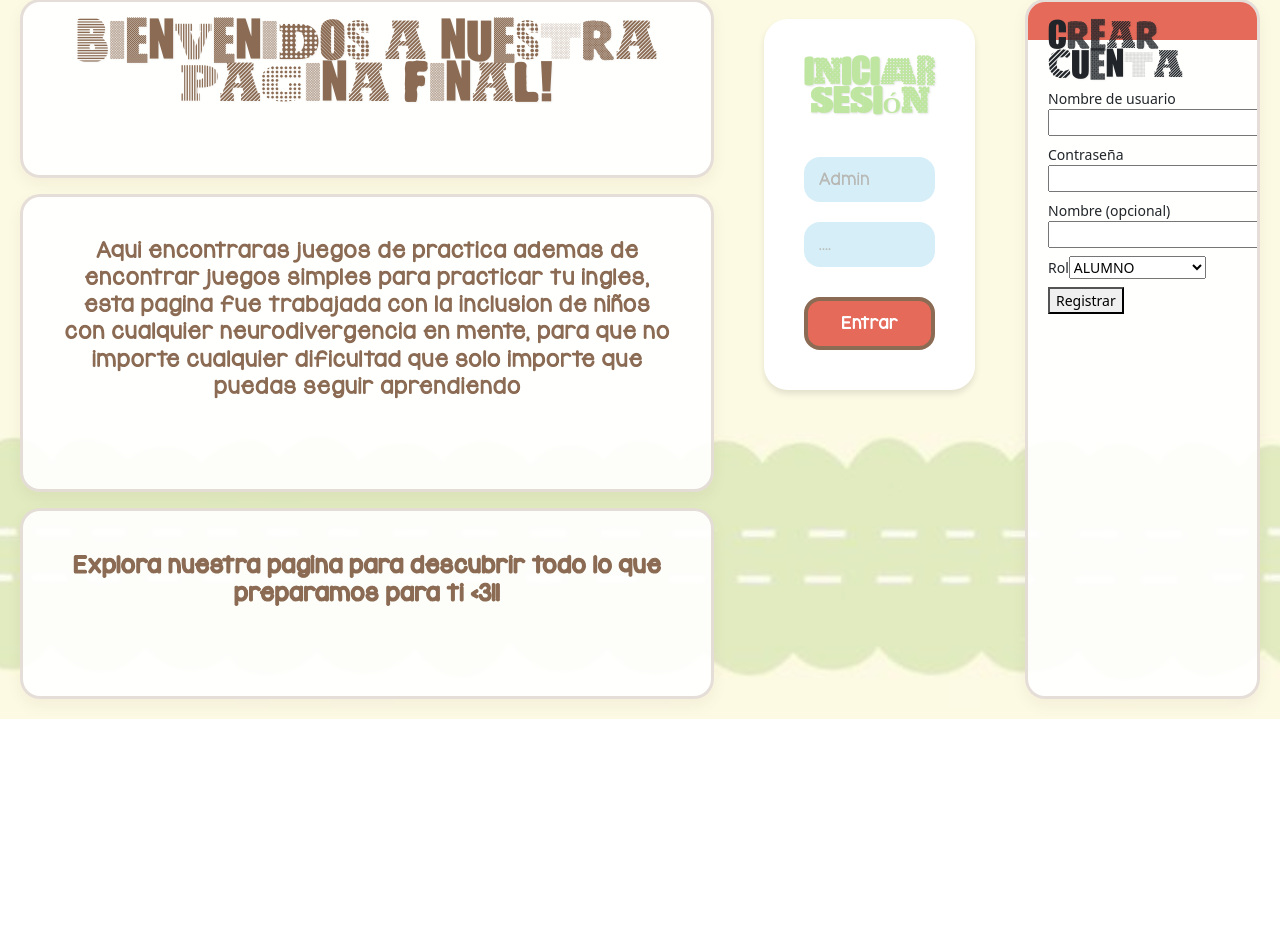
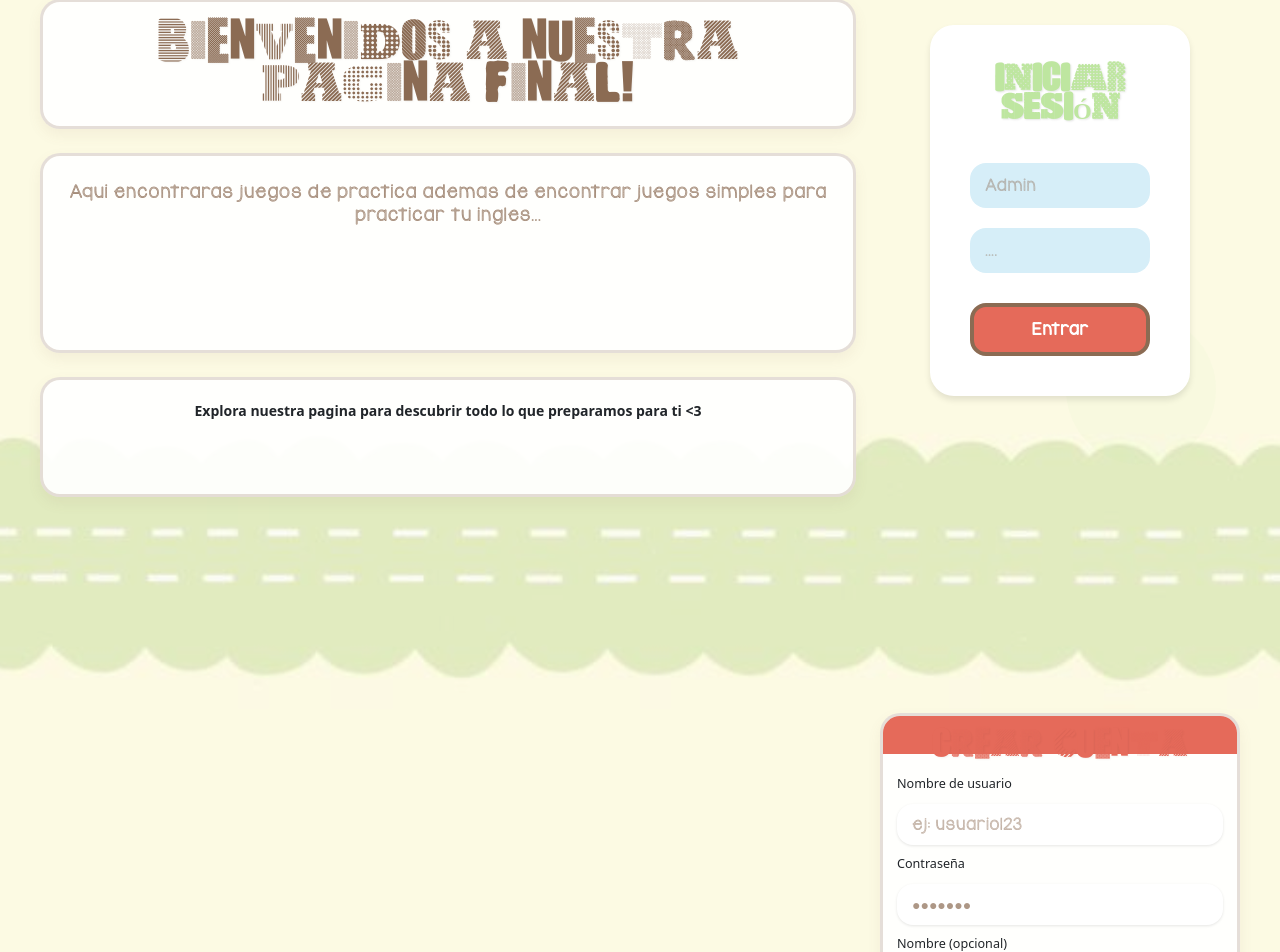
Before and after one commit to lucianochimale8/proyecto06_trabajointegrador_grupo5, a React (Vite) app in the folder client/: page /Home in a window 1280 px wide. Shown: the part 246-1198 px from the top of the page. Before the commit the page ends 965 px from the top, so only its background shows below. Built offline with nearby package versions, Linux system fonts and the light colour scheme.

Commit message:
ajuste visual y en la estructura de los codigos para que crear usuario salga abajo de iniciar sesion requiere ajustar distancia

```diff
--- a/client/src/common/Register.jsx
+++ b/client/src/common/Register.jsx
@@ -9,7 +9,7 @@ export default function Register() {
   const [rol, setRol] = useState("ALUMNO");
   const [message, setMessage] = useState(null);
 
-  const handleSubmit = async (e) => {
+  const handleSubmit = (e) => {
     e.preventDefault();
     setMessage(null);
 
@@ -19,49 +19,61 @@ export default function Register() {
       return;
     }
 
-    // loguea automáticamente después de registrar
     const loginResult = login({ username, password });
     if (loginResult.success) {
-      setMessage({ type: "success", text: "Registro exitoso." });
-      // limpiar campos
+      setMessage({ type: "success", text: "Registro exitoso. Has ingresado automáticamente." });
       setUsername("");
       setPassword("");
       setName("");
+    } else {
+      setMessage({ type: "warning", text: "Registro realizado, pero no se pudo iniciar sesión automáticamente." });
     }
   };
 
   return (
-    <div className="register-card modern-card" style={{ padding: "20px" }}>
-      <h3 style={{ marginTop: 0 }}>Crear cuenta</h3>
-      <form onSubmit={handleSubmit}>
-        <div className="form-group" style={{ marginBottom: "8px" }}>
-          <label>Nombre de usuario</label>
-          <input value={username} onChange={(e) => setUsername(e.target.value)} required />
-        </div>
-        <div className="form-group" style={{ marginBottom: "8px" }}>
-          <label>Contraseña</label>
-          <input type="password" value={password} onChange={(e) => setPassword(e.target.value)} required />
-        </div>
-        <div className="form-group" style={{ marginBottom: "8px" }}>
-          <label>Nombre (opcional)</label>
-          <input value={name} onChange={(e) => setName(e.target.value)} />
-        </div>
-        <div className="form-group" style={{ marginBottom: "8px" }}>
-          <label>Rol</label>
-          <select value={rol} onChange={(e) => setRol(e.target.value)}>
+    <form onSubmit={handleSubmit} style={{ display: "flex", flexDirection: "column", gap: "10px" }}>
+      <label style={{ fontSize: "0.9rem" }}>Nombre de usuario</label>
+      <input
+        className="modern-input"
+        value={username}
+        onChange={(e) => setUsername(e.target.value)}
+        required
+        placeholder="ej: usuario123"
+      />
+
+      <label style={{ fontSize: "0.9rem" }}>Contraseña</label>
+      <input
+        className="modern-input"
+        type="password"
+        value={password}
+        onChange={(e) => setPassword(e.target.value)}
+        required
+        placeholder="●●●●●●●"
+      />
+
+      <label style={{ fontSize: "0.9rem" }}>Nombre (opcional)</label>
+      <input
+        className="modern-input"
+        value={name}
+        onChange={(e) => setName(e.target.value)}
+        placeholder="Nombre visible"
+      />
+
+      <label style={{ fontSize: "0.9rem" }}>Rol</label>
+      <select className="modern-input" value={rol} onChange={(e) => setRol(e.target.value)}>
         <option value="ALUMNO">ALUMNO</option>
         <option value="ADMINISTRADOR">ADMINISTRADOR</option>
       </select>
-        </div>
 
       {message && (
-          <div style={{ marginBottom: "8px", color: message.type === "error" ? "red" : "green" }}>
+        <div style={{ color: message.type === "error" ? "#b00020" : "#1b7a1b", fontWeight: 700 }}>
           {message.text}
         </div>
       )}
 
-        <button type="submit">Registrar</button>
+      <button className="modern-btn" type="submit" style={{ alignSelf: "stretch", marginTop: "6px" }}>
+        Registrar
+      </button>
     </form>
-    </div>
   );
 }
--- a/client/src/pages/Home.jsx
+++ b/client/src/pages/Home.jsx
@@ -3,24 +3,59 @@ import Register from "../common/Register";
 
 export default function Home() {
   return (
-		<div className="page-transition" style={{ display: "flex", justifyContent: "center", padding: "20px" }}>
-			<div style={{ width: "100%", maxWidth: "900px", display: "grid", gap: "16px" }}>
-				<div className="modern-card no-top-accent">
-					<h1 style={{ margin: 0, textAlign: "center", color: "var(--kawaii-brown)" }}>Bienvenidos a nuestra pagina final!</h1>
+    <div className="page-transition" style={{ padding: "20px" }}>
+      <div
+        style={{
+          width: "100%",
+          maxWidth: "1200px",
+          margin: "0 auto",
+          display: "grid",
+          gap: "24px",
+          gridTemplateColumns: "1fr 360px",
+          alignItems: "start",
+        }}
+      >
+        <div style={{ display: "flex", flexDirection: "column", gap: "24px" }}>
+          <div className="modern-card no-top-accent" style={{ minHeight: "120px" }}>
+            <h1 style={{ margin: 0, textAlign: "center", color: "var(--kawaii-brown)" }}>
+              Bienvenidos a nuestra pagina final!
+            </h1>
           </div>
-				<div className="modern-card no-top-accent" style={{ padding: "40px" }}>
-					<p style={{ margin: 0, textAlign: "center", fontFamily: "'KG Candy Cane Stripe', cursive", fontSize: "1.3rem", fontWeight: 800, color: "var(--kawaii-brown)" }}>
-						Aqui encontraras juegos de practica ademas de encontrar juegos simples para practicar tu ingles, esta pagina fue trabajada con la inclusion de niños con cualquier neurodivergencia en mente, para que no importe cualquier dificultad que solo importe que puedas seguir aprendiendo
+
+          <div className="modern-card no-top-accent" style={{ padding: "24px", minHeight: "200px" }}>
+            <p style={{ margin: 0, textAlign: "center", fontFamily: "'KG Candy Cane Stripe', cursive", fontSize: "1.1rem", color: "var(--kawaii-brown)" }}>
+              Aqui encontraras juegos de practica ademas de encontrar juegos simples para practicar tu ingles...
             </p>
           </div>
-				<div className="modern-card no-top-accent" style={{ padding: "40px" }}>
-					<p style={{ margin: 0, textAlign: "center", color: "var(--kawaii-brown)", fontWeight: 900, fontFamily: "'KG Candy Cane Stripe', cursive", fontSize: "1.35rem", WebkitTextStroke: "1px var(--kawaii-brown)" }}>
-						Explora nuestra pagina para descubrir todo lo que preparamos para ti &lt;3!!
+
+          <div className="modern-card no-top-accent" style={{ minHeight: "120px" }}>
+            <p style={{ margin: 0, textAlign: "center", fontWeight: 700 }}>
+              Explora nuestra pagina para descubrir todo lo que preparamos para ti &lt;3
             </p>
           </div>
         </div>
-			<Login/>
-			<Register/>
+
+        <div
+          className="auth-column"
+          style={{
+            display: "flex",
+            flexDirection: "column",
+            gap: "8px",
+            alignItems: "center",
+            justifyContent: "flex-start",
+            paddingTop: "6px",
+          }}
+        >
+          <Login />
+
+          <div className="modern-card register-wrapper" style={{ padding: "14px", marginTop: "0" }}>
+            <h3 style={{ marginTop: 0, marginBottom: "8px", textAlign: "center", color: "var(--kawaii-pink)" }}>
+              Crear cuenta
+            </h3>
+            <Register />
+          </div>
+        </div>
+      </div>
     </div>
   );
 }
--- a/client/src/styles/global.css
+++ b/client/src/styles/global.css
@@ -1182,3 +1182,52 @@ h6 {
     transform: translateY(0);
   }
 }
+
+.auth-column {
+  display: flex;
+  flex-direction: column;
+  gap: 12px;
+  width: 100%;
+}
+
+.register-wrapper {
+  display: flex;
+  flex-direction: column;
+  gap: 8px;
+  padding-bottom: 12px;
+}
+
+.auth-column .modern-input,
+.register-wrapper .modern-input,
+.auth-column input,
+.register-wrapper input,
+.auth-column select,
+.register-wrapper select {
+  width: 100%;
+  box-sizing: border-box;
+  font-family: 'KG Candy Cane Stripe', cursive;
+  font-size: 14px;
+}
+
+.auth-column .modern-card {
+  width: 100%;
+  max-width: 360px;
+}
+
+.modern-card > h2,
+.modern-card > h3 {
+  position: relative;
+  z-index: 1;
+  margin-top: 4px;
+  margin-bottom: 6px;
+}
+
+@media (max-width: 900px) {
+  .page-transition > div[style] {
+    grid-template-columns: 1fr !important;
+  }
+  .auth-column .modern-card {
+    max-width: 100%;
+    margin: 0 10px;
+  }
+}
```
Lines whose indentation alone changed are shown as unchanged.
